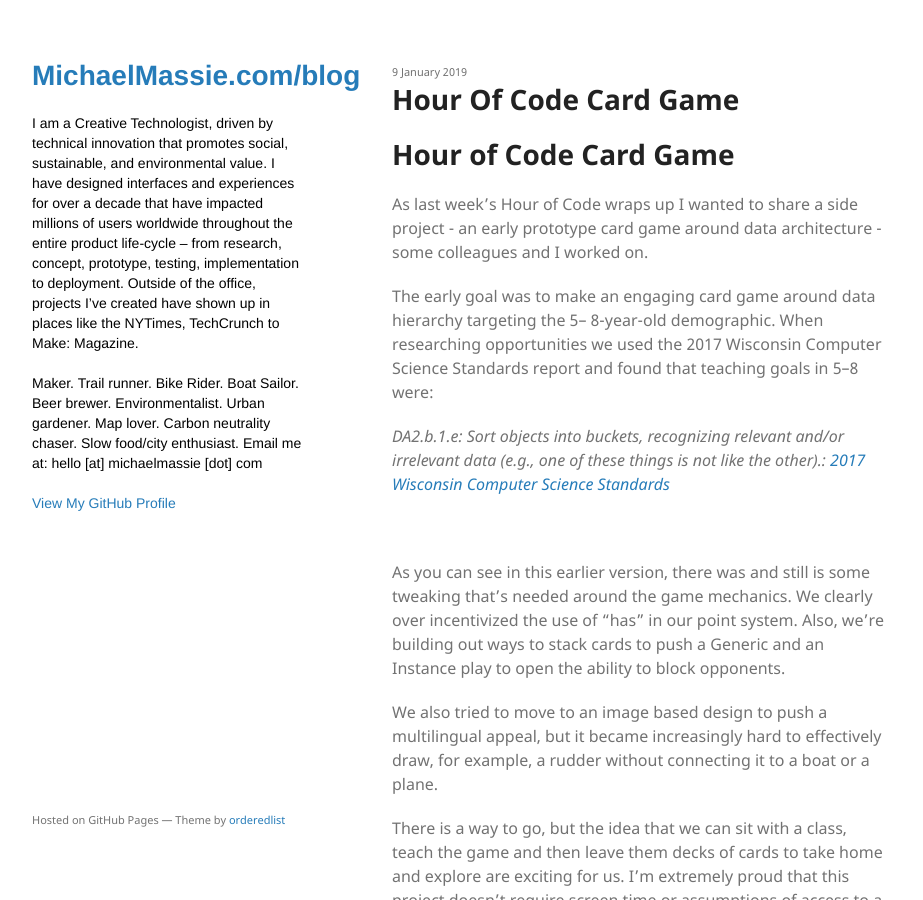
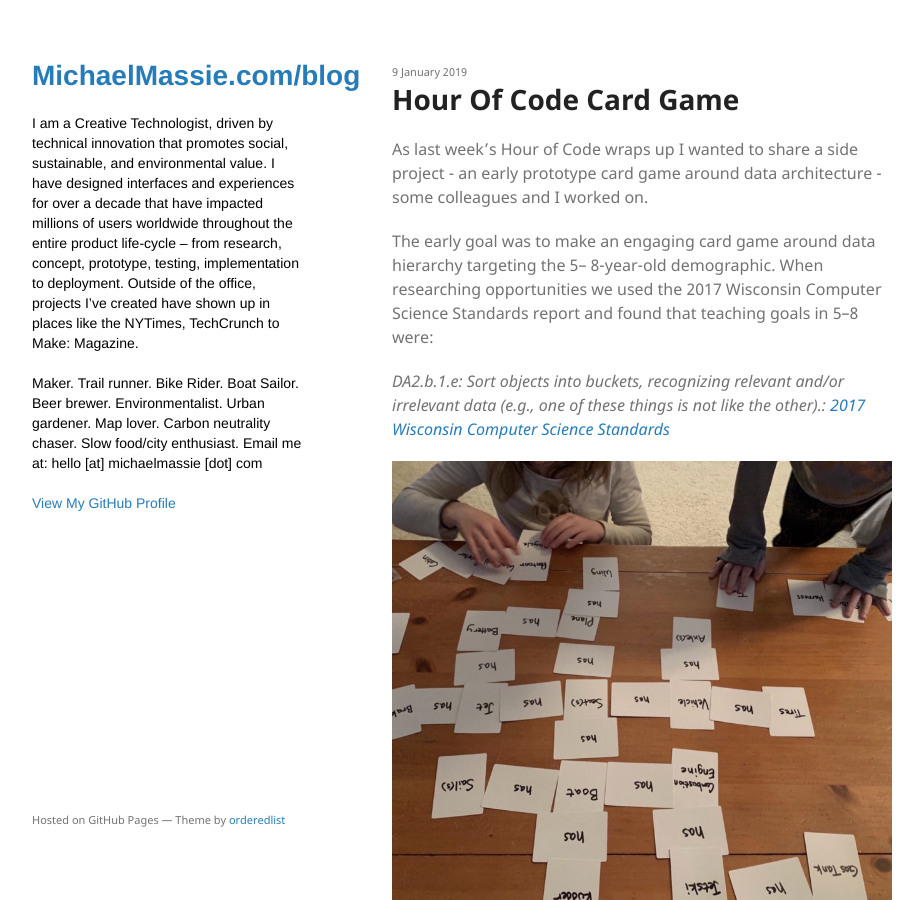
Before and after one commit to mmassie/mmassie.github.io, a Jekyll site: the page built from _posts/2019-01-09-Hour-Of-Code-Card-Game.md, in a window 1280 px wide and 900 px high. Shown: the whole window, without its empty margins (178-1101 px from the left). Built offline with Jekyll 4.4.1, drawn with Linux system fonts in a browser that asks for light colours.

Commit message:
Fix Hour of Code

```diff
--- a/_posts/2019-01-09-Hour-Of-Code-Card-Game.md
+++ b/_posts/2019-01-09-Hour-Of-Code-Card-Game.md
@@ -1,8 +1,6 @@
 ---
 layout: post
 ---
-
-# Hour of Code Card Game
 
 As last week’s Hour of Code wraps up I wanted to share a side project - an early prototype card game around data architecture - some colleagues and I worked on.
 
@@ -10,7 +8,7 @@ The early goal was to make an engaging card game around data hierarchy targeting
 
 _DA2.b.1.e: Sort objects into buckets, recognizing relevant and/or irrelevant data (e.g., one of these things is not like the other).: [2017 Wisconsin Computer Science Standards](https://dpi.wi.gov/sites/default/files/imce/computer-science/computersciencestandardsfinaladopted.pdf)_
 
-![](../assets/img/kidscards.jpg)
+![](https:/michaelmassie.com/assets/img/kidscards.jpg)
 
 As you can see in this earlier version, there was and still is some tweaking that’s needed around the game mechanics. We clearly over incentivized the use of “has” in our point system. Also, we’re building out ways to stack cards to push a Generic and an Instance play to open the ability to block opponents.
 
```
